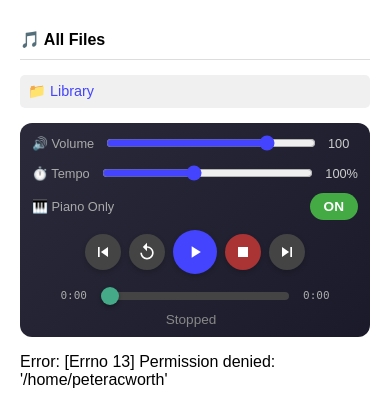
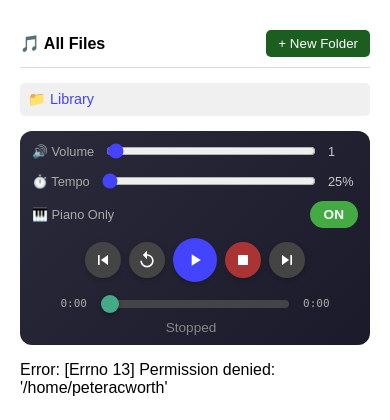
Before and after one commit to peteracworth/PianoPi, a Flask app: page / in a window 390 px wide. Shown: the part 83-503 px from the top of the page. Run offline with Flask 3, Linux system fonts and the light colour scheme; data that the repository does not hold is empty.

Commit message:
Change New Folder button to dark green and show on mobile

```diff
--- a/app/static/css/style.css
+++ b/app/static/css/style.css
@@ -43,6 +43,18 @@ body {
 .btn-move { background-color: #888; color: white; }
 .btn-rename-folder { background-color: #4444ff; color: white; }
 .btn-delete-folder { background-color: #ff4444; color: white; }
+.btn-new-folder {
+  padding: 6px 12px;
+  background-color: #1B5E20;
+  color: white;
+  border: none;
+  border-radius: 5px;
+  cursor: pointer;
+  font-weight: 500;
+}
+.btn-new-folder:hover {
+  background-color: #2E7D32;
+}
 
 /* Upload Area */
 .upload-area {
@@ -1068,9 +1080,9 @@ body {
     font-size: 1.1em;
   }
 
-  /* Hide subfolder button on mobile since folders panel is hidden */
+  /* Keep folder button visible on mobile */
   .header-actions {
-    display: none;
+    display: block;
   }
 
   /* Compact playback controls */
--- a/app/templates/explorer.html
+++ b/app/templates/explorer.html
@@ -16,7 +16,7 @@
   <div class="left-panel">
     <div class="panel-header">
       <h2>📁 Folders</h2>
-      <button onclick="showCreateFolder()" style="padding: 6px 12px; background-color: #44ff44; color: white; border: none; border-radius: 5px; cursor: pointer;">+ New</button>
+      <button class="btn-new-folder" onclick="showCreateFolder()">+ New</button>
     </div>
     <div id="folderTree" class="folder-tree">
       <div class="tree-loading">Loading...</div>
@@ -28,7 +28,7 @@
     <div class="panel-header">
       <h2 id="currentFolderName">🎵 All Files</h2>
       <div class="header-actions">
-        <button onclick="showCreateFolder()" style="padding: 6px 12px; background-color: #44ff44; color: white; border: none; border-radius: 5px; cursor: pointer;">+ Subfolder</button>
+        <button class="btn-new-folder" onclick="showCreateFolder()">+ New Folder</button>
       </div>
     </div>
     <div id="breadcrumbs" class="breadcrumbs">
@@ -93,7 +93,7 @@
   <h3>Create New Folder</h3>
   <input type="text" id="newFolderName" placeholder="Folder name">
   <div class="modal-buttons">
-    <button onclick="createFolder()" style="background-color: #44ff44;">Create</button>
+    <button onclick="createFolder()" class="btn-new-folder">Create</button>
     <button onclick="document.getElementById('createFolderModal').style.display='none'" style="background-color: #ccc;">Cancel</button>
   </div>
 </div>
```
